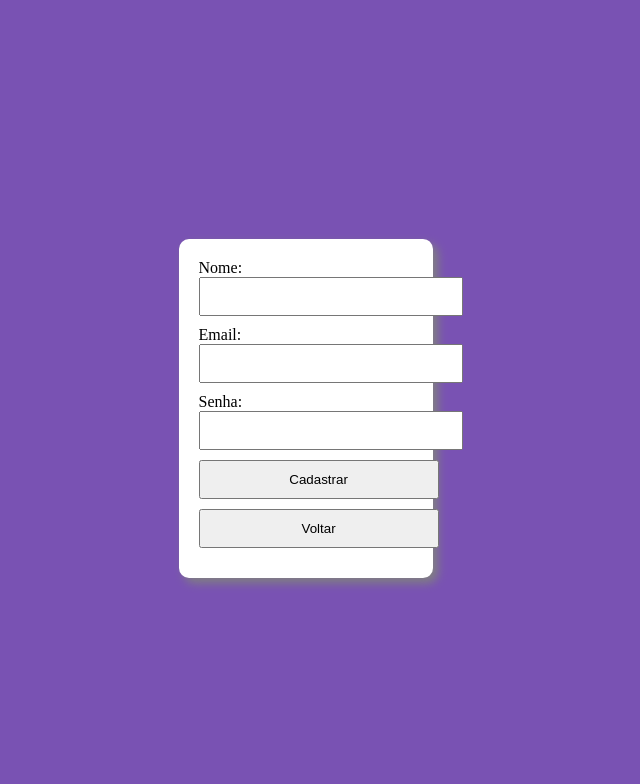
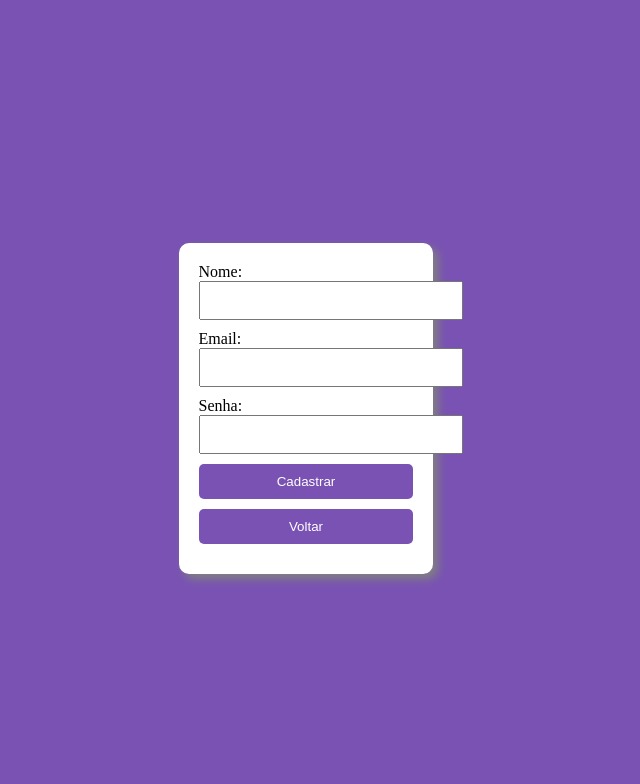
Before and after one commit to WiniciusNeves/College, a PHP site: page /cadastrar.php in a window 1280 px wide. Shown: the top 784 px of the page, without its empty margins (334-974 px from the left). Run offline with PHP 8.4, Linux system fonts and the light colour scheme.

Commit message:
Update cadastrar.php

```diff
--- a/login/cadastrar.php
+++ b/login/cadastrar.php
@@ -35,6 +35,15 @@
         a:hover{
             text-decoration: underline;
         }
+        #button{
+            align-items: center;
+            background-color: #7952b3;
+            color: white;
+            border: none;
+            width: 100%;
+            border-radius: 5px;
+            cursor: pointer;
+        }
 </style>
 </head>
 
@@ -50,8 +59,8 @@
         <label for="senha">Senha:</label>
         <input type="password" name="senha" id="senha" required><br>
 
-        <input type="submit" value="Cadastrar" name="cadastrar">
-      <a href="login.php"><input type="button" value="Voltar"></a>
+        <input type="submit" id="button" value="Cadastrar" name="cadastrar">
+      <a href="login.php"><input id="button" type="button" value="Voltar"></a>
     </form>
 
     <?php
@@ -61,10 +70,11 @@
             $email = mysqli_real_escape_string($con, $_POST["email"]);
             $senha = mysqli_real_escape_string($con, md5($_POST["senha"]));
 
-            $sql = "INSERT INTO usuario (usuario, email, senha) VALUES ('$usuario', '$email','$senha')";
+            $sql = "INSERT INTO usuarios (usuario, email, senha) VALUES ('$usuario', '$email','$senha')";
 
             if ($con->query($sql) === TRUE) {
                 echo "Cadastrado com sucesso";
+                header("Location: login.php");
             } else {
                 echo "Erro ao cadastrar: " . $con->error;
             }
```
